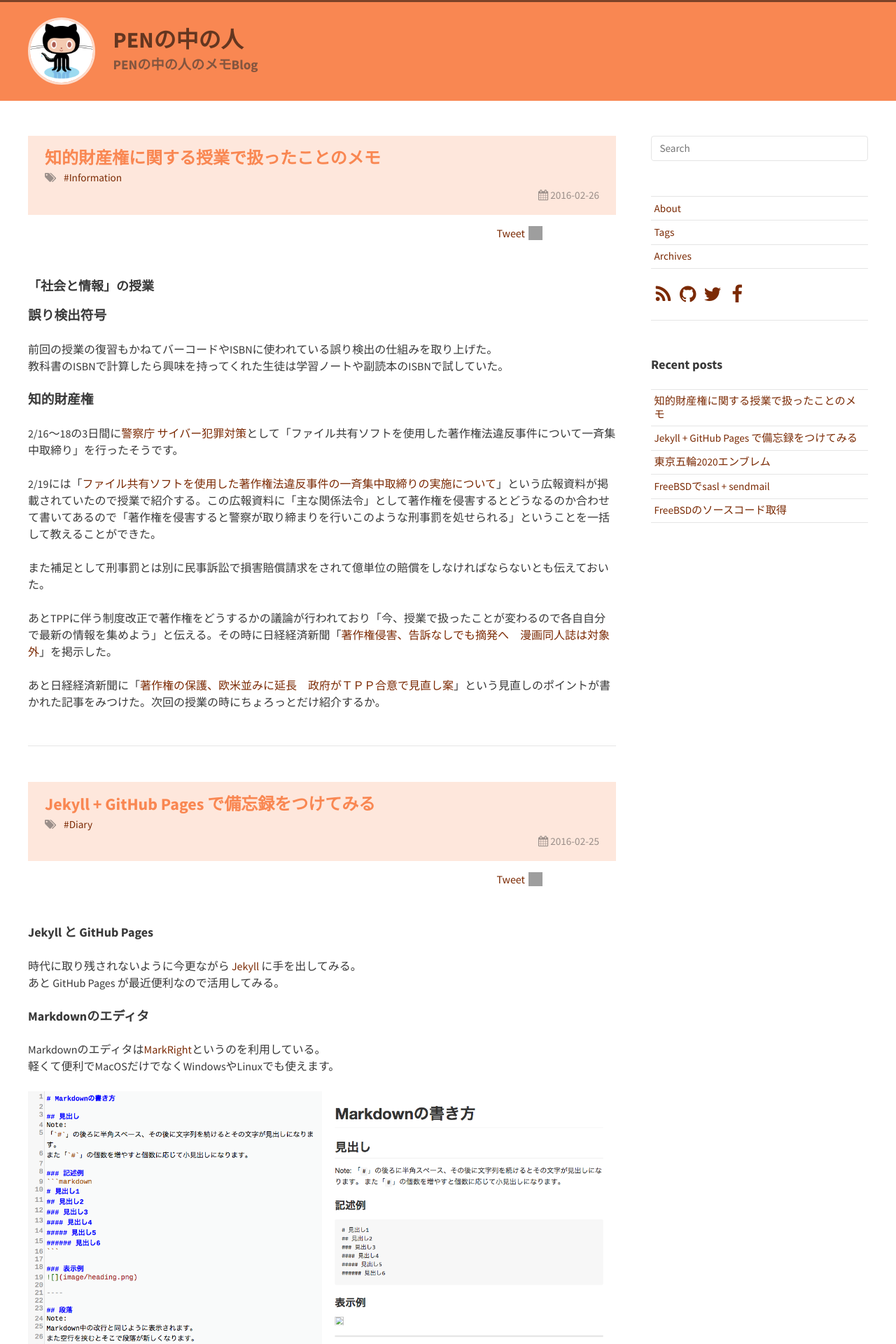
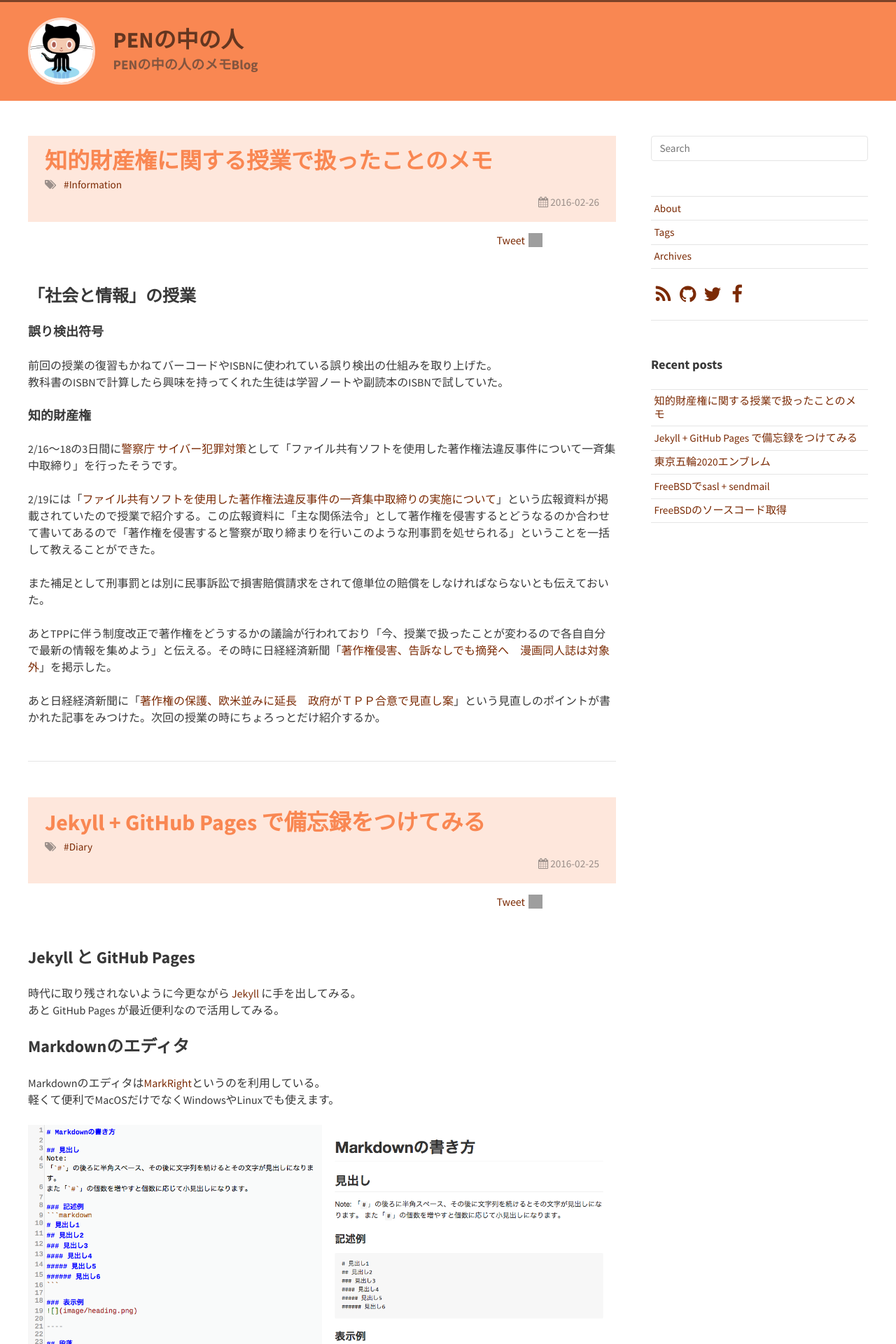
Before and after one commit to xDNCL/blog, a Jekyll site: the page built from index.html, in a window 1280 px wide. Shown: the top 1920 px of the page at 70% size. Built offline with Jekyll 4.4.1, drawn with Linux system fonts in a browser that asks for light colours; nearby versions of some CDN libraries; the list of posts is cut into pages by our own code; comment, search, counter and statistics services are not loaded; grey boxes are pictures that could not be loaded.

Commit message:
[Fix] サイトの文字サイズを変更

```diff
--- a/_sass/_content.scss
+++ b/_sass/_content.scss
@@ -16,10 +16,14 @@
     }
 
     h1 {
+        font-size: xx-large;
+    }
+
+    h2 {
         font-size: x-large;
     }
 
-    h2 {
+    h3 {
         font-size: large;
     }
 
--- a/_sass/base/_variables.scss
+++ b/_sass/base/_variables.scss
@@ -1,6 +1,6 @@
 // typography.
 $font-family: 'Source Sans Pro', Helvetica, Arial, sans-serif;
-$font-size: 16px;
+$font-size: medium;
 
 // source code typography.
 $code-font-family: Consolas, Monaco, 'Andale Mono', monospace;
```
